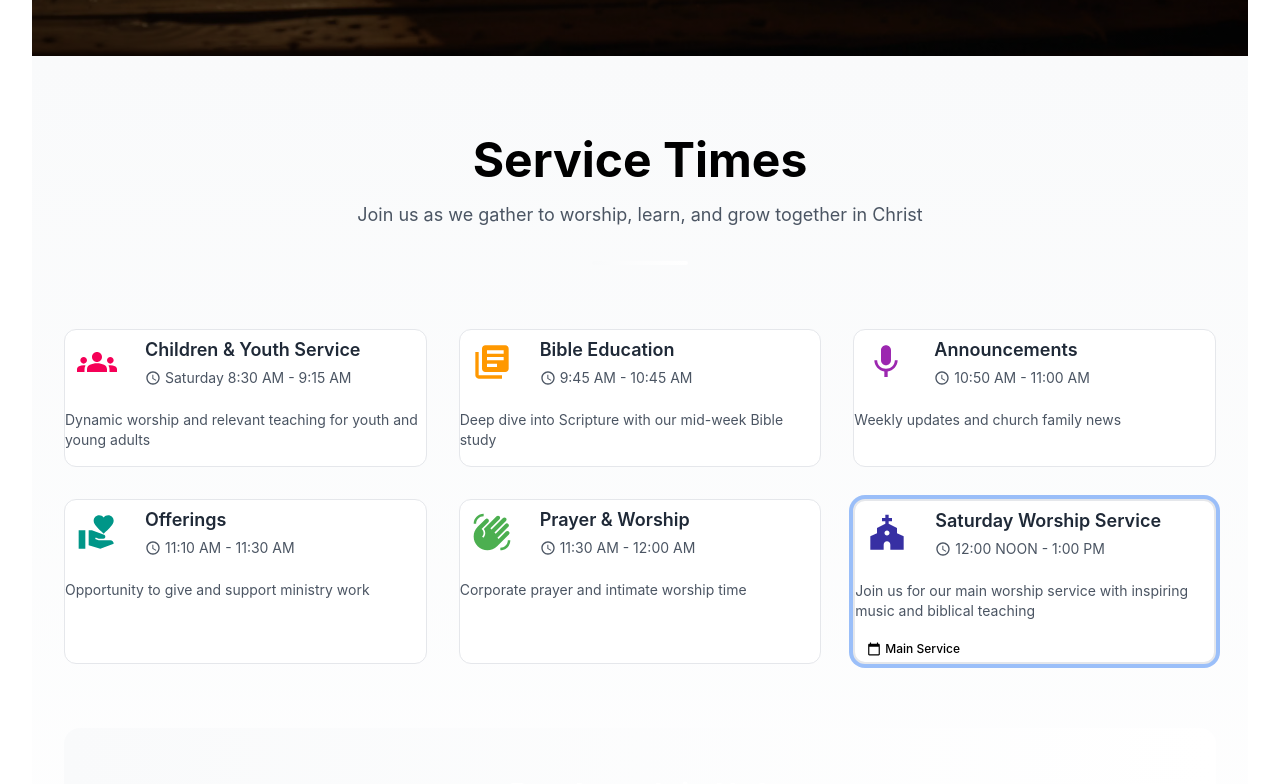
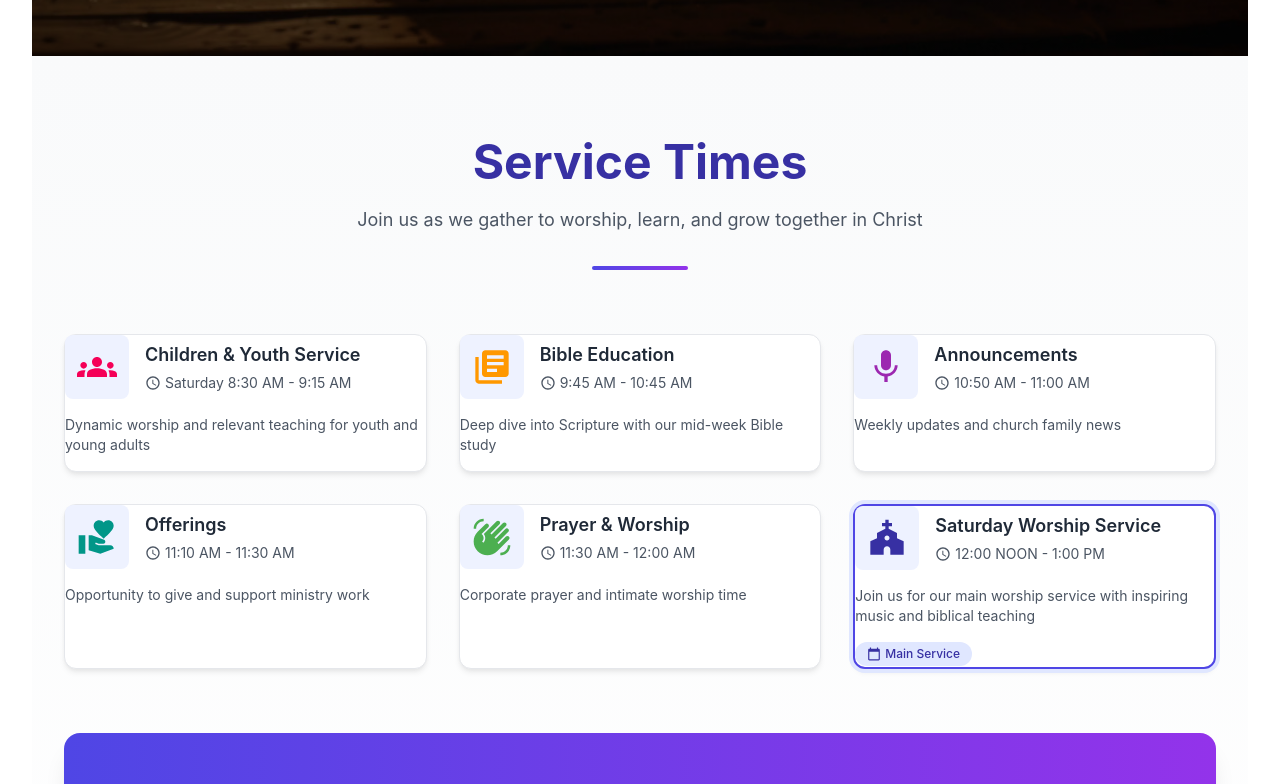
Before and after one commit to gitcat456/f_finalgtm, a React (Vite) app: page / in a window 1280 px wide. Shown: the part 800-1584 px from the top of the page. Built offline with nearby package versions, Linux system fonts and the light colour scheme.

Commit message:
add Tailwind config with brand colors, typography, and animations

```diff
--- a/tailwind.config.js
+++ b/tailwind.config.js
@@ -4,8 +4,99 @@ export default {
     "./index.html",
     "./src/**/*.{js,jsx,ts,tsx}",
   ],
+
+  /**
+   * Dark mode is class-based so JS can toggle it explicitly.
+   * Do NOT use @media (prefers-color-scheme: dark) in CSS — they conflict.
+   */
+  darkMode: 'class',
+
   theme: {
-    extend: {},
+    extend: {
+      // ─── Brand Colour Tokens ───────────────────────────────────────────────
+      // Primary: indigo family (used for interactive elements, headings)
+      // Secondary: violet/purple family (used for gradients, accents)
+      colors: {
+        primary: {
+          50:  '#eef2ff',
+          100: '#e0e7ff',
+          200: '#c7d2fe',
+          300: '#a5b4fc',
+          400: '#818cf8',
+          500: '#6366f1',
+          600: '#4f46e5',
+          700: '#4338ca',
+          800: '#3730a3',
+          900: '#312e81',
+        },
+        secondary: {
+          50:  '#f5f3ff',
+          100: '#ede9fe',
+          200: '#ddd6fe',
+          300: '#c4b5fd',
+          400: '#a78bfa',
+          500: '#8b5cf6',
+          600: '#9333ea',
+          700: '#7e22ce',
+          800: '#6b21a8',
+          900: '#581c87',
+        },
+      },
+
+      // ─── Typography ────────────────────────────────────────────────────────
+      // 'sans' maps to Inter (loaded in index.html) — this MUST be declared so
+      // Tailwind utilities like `font-sans` resolve correctly.
+      fontFamily: {
+        sans:    ['Inter', 'system-ui', 'sans-serif'],
+        display: ['Georgia', 'serif'],
+      },
+
+      // ─── Font Scale ────────────────────────────────────────────────────────
+      fontSize: {
+        xs:   ['0.75rem',  { lineHeight: '1rem'    }],
+        sm:   ['0.875rem', { lineHeight: '1.25rem' }],
+        base: ['1rem',     { lineHeight: '1.5rem'  }],
+        lg:   ['1.125rem', { lineHeight: '1.75rem' }],
+        xl:   ['1.25rem',  { lineHeight: '1.75rem' }],
+        '2xl':['1.5rem',   { lineHeight: '2rem'    }],
+        '3xl':['1.875rem', { lineHeight: '2.25rem' }],
+        '4xl':['2.25rem',  { lineHeight: '2.5rem'  }],
+        '5xl':['3rem',     { lineHeight: '1.1'     }],
+        '6xl':['3.75rem',  { lineHeight: '1'       }],
+      },
+
+      // ─── Animations ────────────────────────────────────────────────────────
+      // Only declare animations that are NOT handled by Framer Motion.
+      // Framer Motion manages all scroll-reveal / page-transition animations.
+      animation: {
+        'fade-in': 'fadeIn 0.5s ease-in forwards',
+      },
+      keyframes: {
+        fadeIn: {
+          '0%':   { opacity: '0' },
+          '100%': { opacity: '1' },
+        },
+      },
+
+      // ─── Spacing ───────────────────────────────────────────────────────────
+      spacing: {
+        '128': '32rem',
+        '144': '36rem',
+      },
+
+      // ─── Shadows ───────────────────────────────────────────────────────────
+      boxShadow: {
+        'card':     '0 4px 6px -1px rgba(0,0,0,0.08), 0 2px 4px -1px rgba(0,0,0,0.04)',
+        'elevated': '0 20px 25px -5px rgba(0,0,0,0.10), 0 10px 10px -5px rgba(0,0,0,0.04)',
+        'glow':     '0 0 0 3px rgba(79,70,229,0.3)',
+      },
+
+      // ─── Border Radius ─────────────────────────────────────────────────────
+      borderRadius: {
+        '3xl': '1.5rem',
+        '4xl': '2rem',
+      },
+    },
   },
   plugins: [],
-}
+};
```
